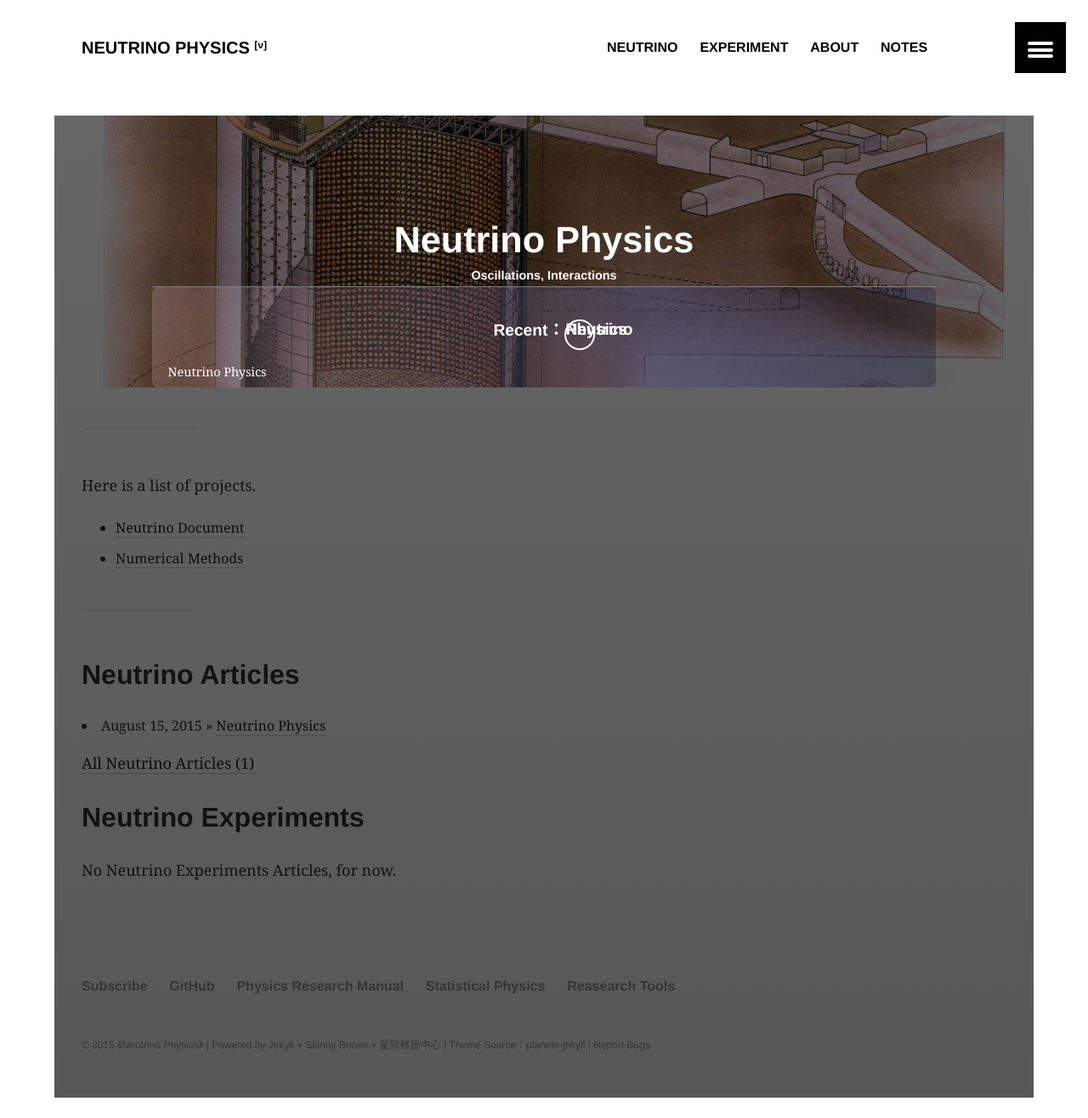
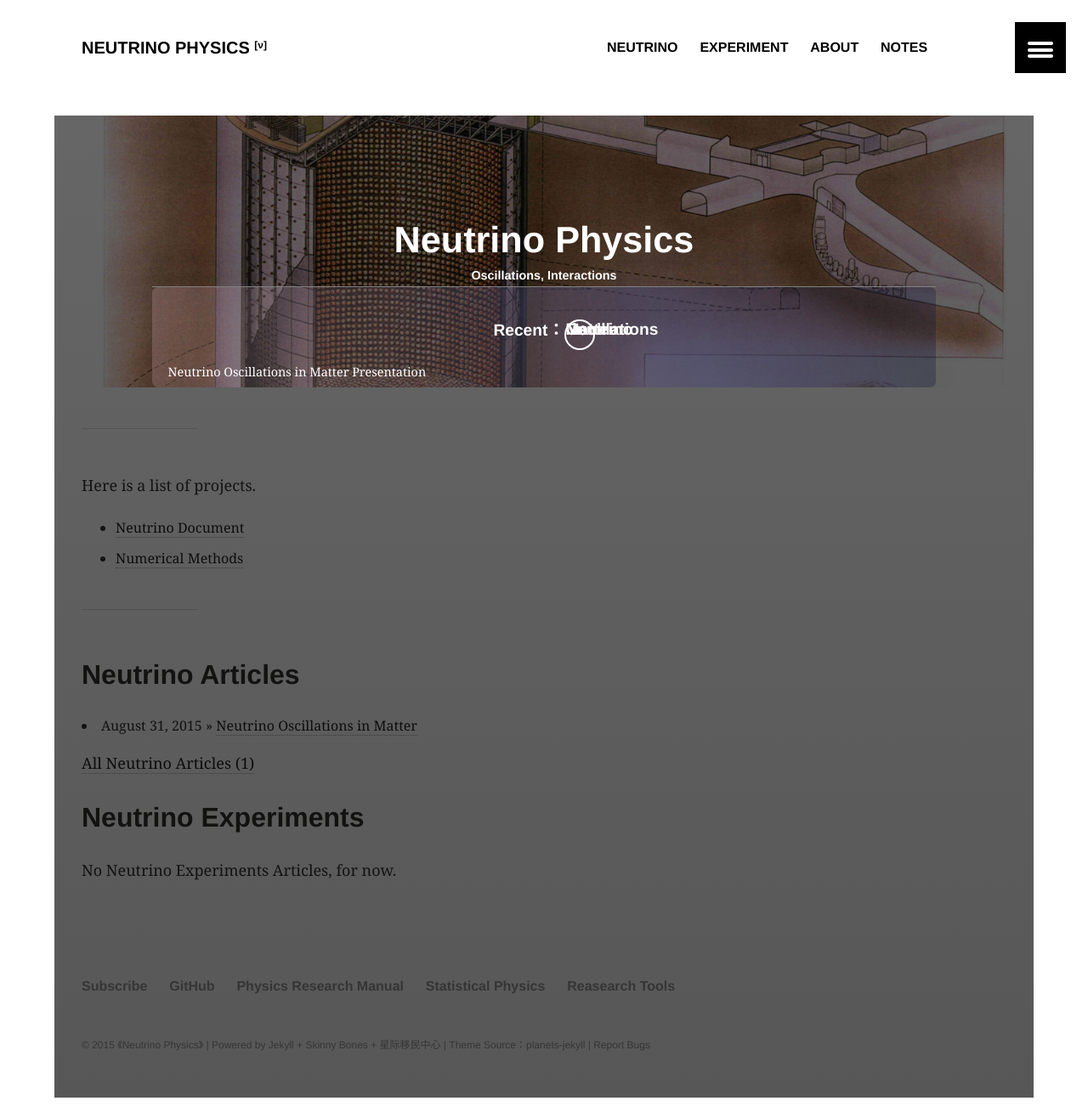
Before and after one commit to NeuPhysics/neuphysics.github.io, a Jekyll site: the page built from index.md, in a window 1280 px wide. Shown: the whole page at 85% size. Built offline with Jekyll 4.4.1, drawn with Linux system fonts in a browser that asks for light colours; comment, search, counter and statistics services are not loaded.

Commit message:
added slides for neutrino oscillations in matter

```diff
--- a/_posts/neutrino/2015-08-15-neutrino.md
+++ b/_posts/neutrino/2015-08-15-neutrino.md
@@ -1,14 +1,17 @@
 ---
 layout: article
-title: "Neutrino Physics"
-date: 2015-08-15
-modified: 2015-08-15
+title: "Neutrino Oscillations in Matter"
+date: 2015-08-31
+modified: 2015-08-31
 author: OctoMiao
 toc: true
 comments: true
 categories: neutrino
-summary: Neutrino Physics
+summary: Neutrino Oscillations in Matter Presentation
 published: true
 ---
 
-Neutrino Physics is interesting.
+
+## Slides
+
+<script async class="speakerdeck-embed" data-id="7c6d7c9106824e93b76b9b12ab29b76b" data-ratio="1.33333333333333" src="//speakerdeck.com/assets/embed.js"></script>
```
